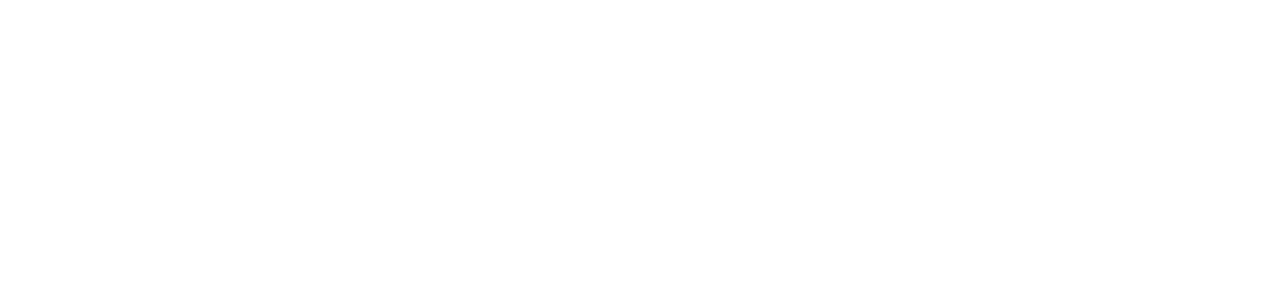
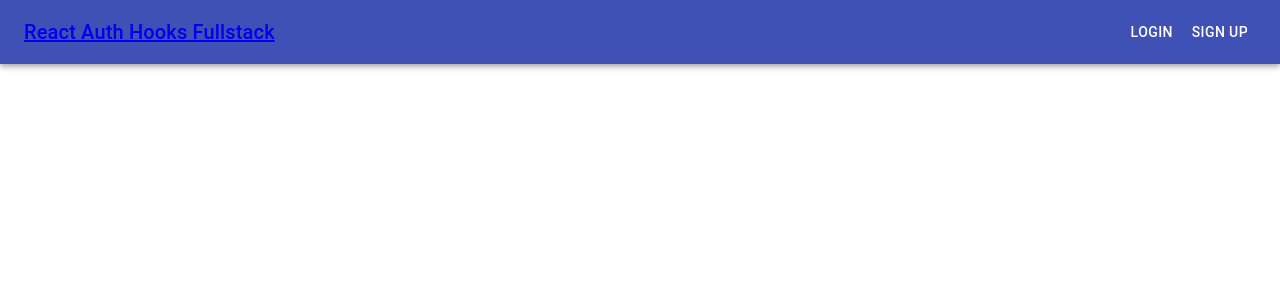
Before and after one commit to Jvaz0715/auth-reducer-hooks-frontend-v2, a React (Create React App) app: page / in a window 1280 px wide. Shown: the top 300 px of the page. Built offline with nearby package versions, Linux system fonts and the light colour scheme.

Commit message:
Styles Navbar

```diff
--- a/src/components/Navbar/Navbar.js
+++ b/src/components/Navbar/Navbar.js
@@ -1,8 +1,49 @@
 import React from 'react';
+import { makeStyles } from "@material-ui/core/styles";
+import {
+   AppBar,
+   Toolbar,
+   Typography,
+   Button,
+} from "@material-ui/core";
+import {NavLink, Link } from "react-router-dom";
+
+const useStyles = makeStyles((theme) => ({
+   root: {
+      flexGrow: 1,
+   },
+   menuButton: {
+      marginRight: theme.spacing(2),
+   },
+   title: {
+      flexGrow: 1,
+   },
+}));
 
 function Navbar() {
+   const classes = useStyles();
+
    return (
-      <div>
+      <div className={classes.root}>
+         <AppBar position="static">
+            <Toolbar>
+               <Typography variant="h6" className={classes.title}>
+                  <Link to="/">
+                     React Auth Hooks Fullstack
+                  </Link>
+               </Typography>
+               <NavLink activestyle={{color: "red"}} exact="true" to={"/login"}>
+                  <Button color="inherit" style={{color: "white"}}>
+                     Login
+                  </Button>
+               </NavLink>
+               <NavLink activestyle={{color: "red"}} exact="true" to={"/sign-up"}>
+                  <Button color="inherit" style={{color: "white"}}>
+                     Sign Up
+                  </Button>
+               </NavLink>
+            </Toolbar>
+         </AppBar>
 
       </div>
    )
```
